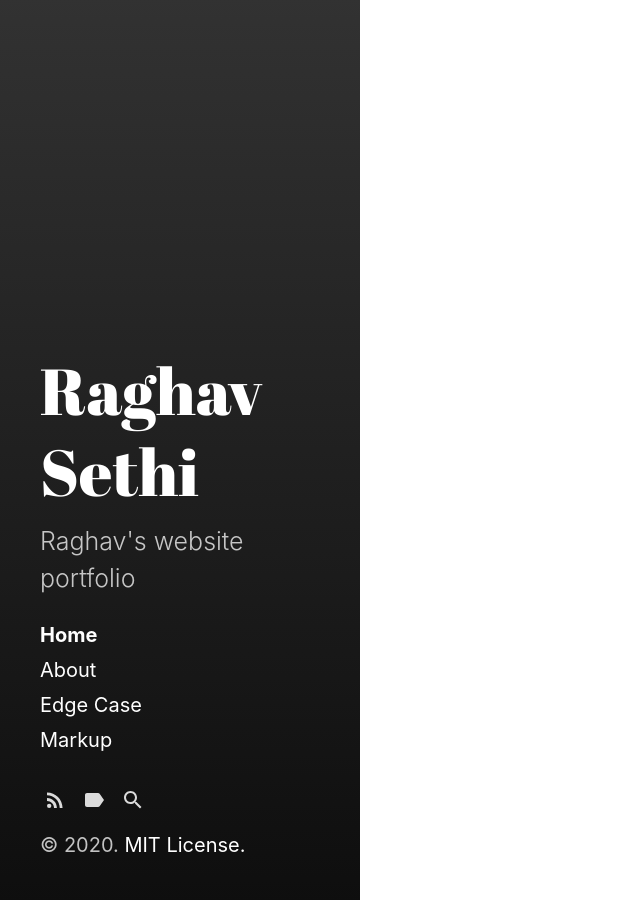
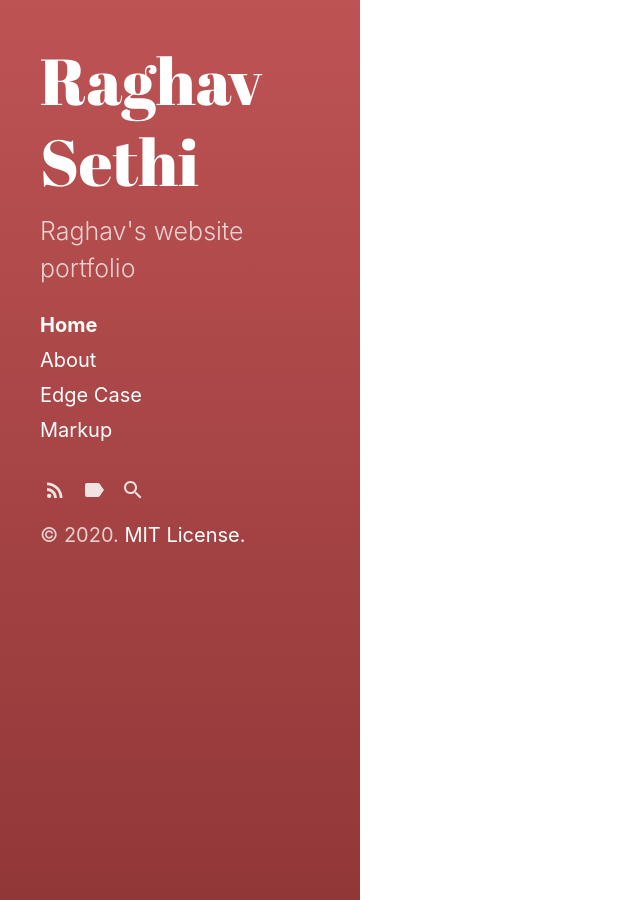
Before and after one commit to rgvxsthi/rgvxsthi.github.io, a Jekyll site: the page built from index.html, in a window 1280 px wide. Shown: the whole page, without its empty margins (0-640 px from the left). Built offline with Jekyll 4.4.1, drawn with Linux system fonts in a browser that asks for light colours; the list of posts is cut into pages by our own code.

Commit message:
test css changes

```diff
--- a/assets/css/main.scss
+++ b/assets/css/main.scss
@@ -1,6 +1,8 @@
 ---
-# Use a comment to ensure Jekyll reads the file to be transformed into CSS later
-# only main files contain this front matter, not partials.
+# Jekyll needs front matter for SCSS files
 ---
 
+$sidebar-bg-color: #ac4142;
+$link-color: #ac4142;
+$sidebar-sticky: false;
 @import "hydeout";
```
